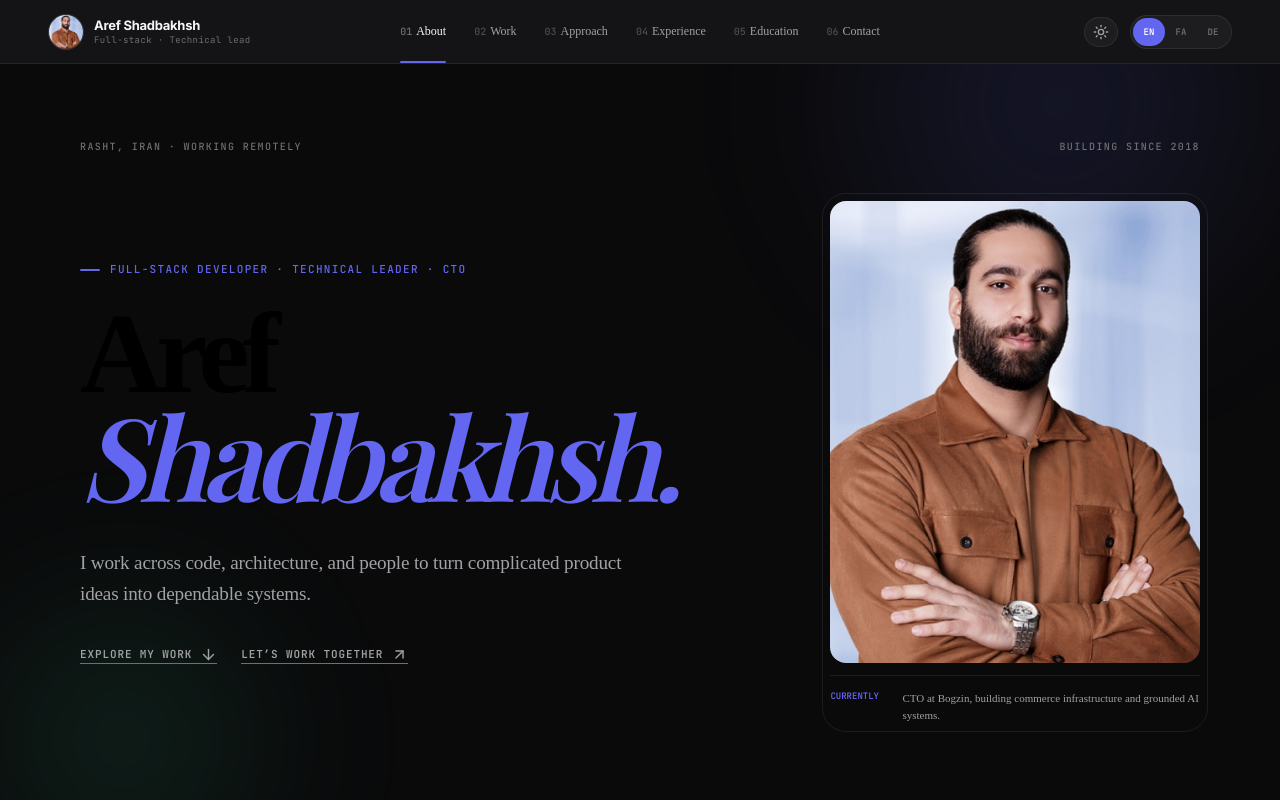
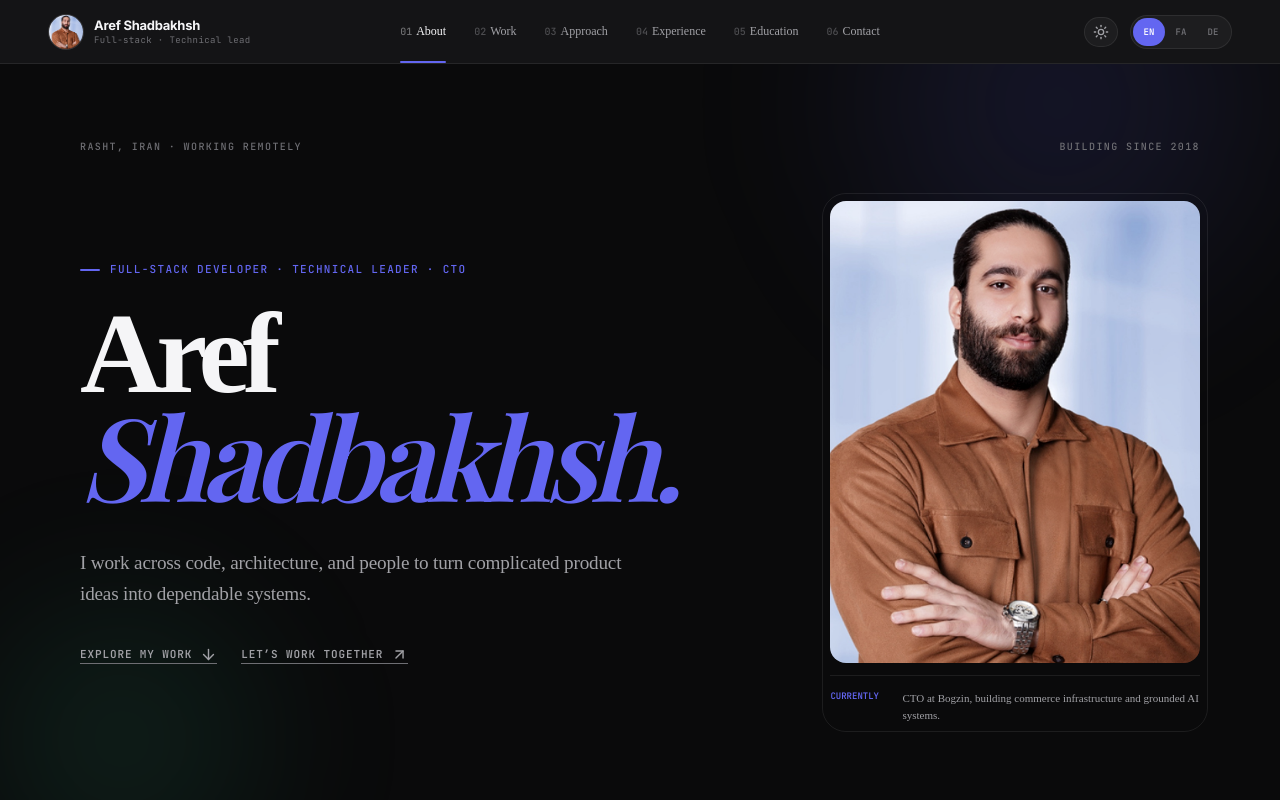
Before and after one commit to arefshadbakhsh/portfolio, a React (Vite) app: page / in a window 1280 px wide. Shown: the top 800 px of the page. Built offline with nearby package versions, Linux system fonts and the light colour scheme; a web font is replaced by a local one.

Commit message:
Fix: explicit color on :root and body for dark mode text visibility

```diff
--- a/src/styles.css
+++ b/src/styles.css
@@ -25,6 +25,8 @@
   --shadow-lg: 0 4px 8px rgba(0,0,0,.3), 0 16px 48px rgba(0,0,0,.3);
   --transition: cubic-bezier(.4,0,.2,1);
   --logo-bg: rgba(255,255,255,.92);
+  color: var(--text-primary);
+  background: var(--bg);
 }
 
 [data-theme="light"] {
@@ -51,7 +53,7 @@
 
 *, *::before, *::after { box-sizing: border-box; margin: 0; padding: 0; }
 html { scroll-behavior: smooth; scroll-padding-top: 80px; }
-body { min-width: 320px; background: var(--bg); overflow-x: hidden; }
+body { min-width: 320px; background: var(--bg); color: var(--text-primary); overflow-x: hidden; }
 button, a { font: inherit; }
 button { color: inherit; }
 a { color: inherit; }
```
